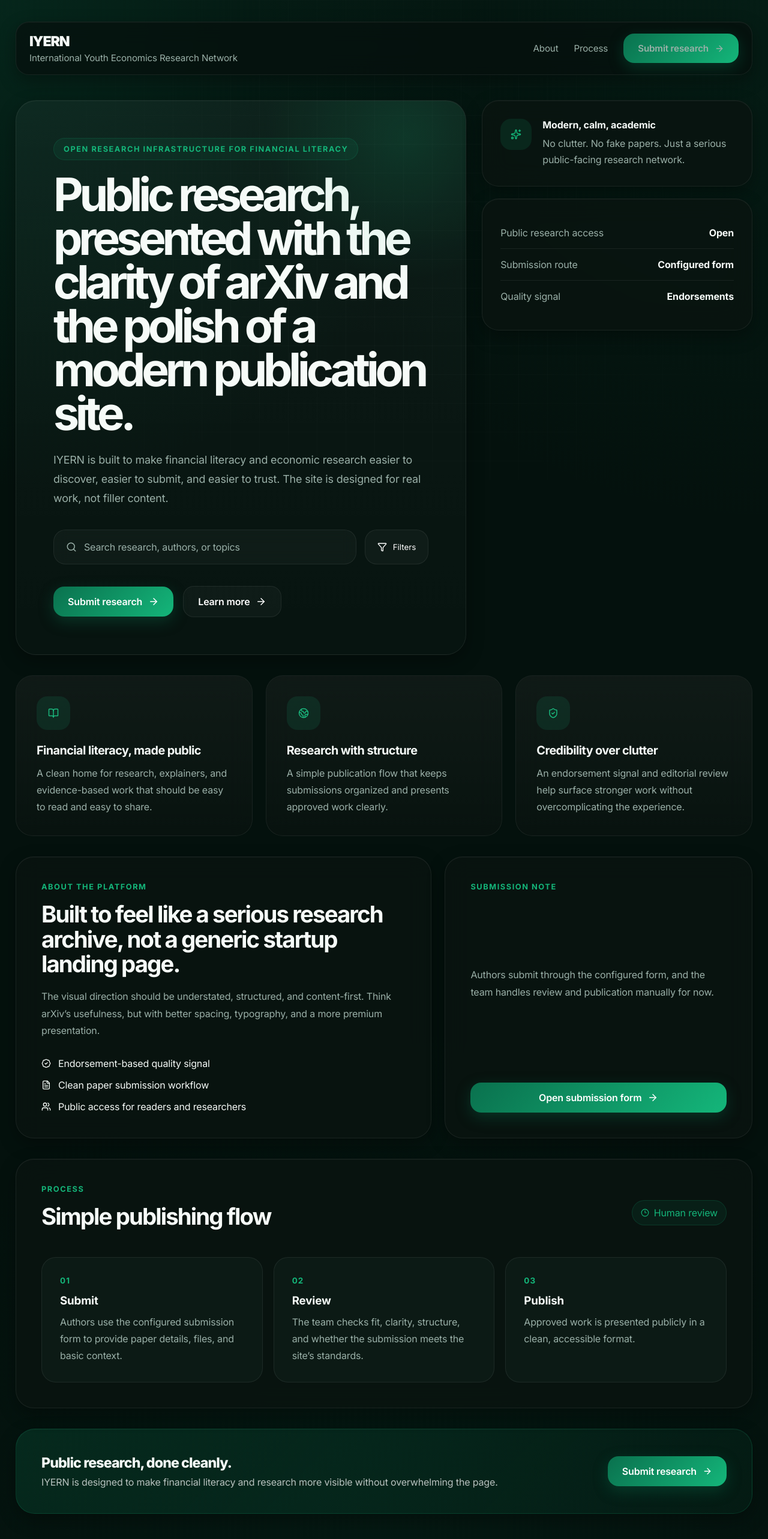
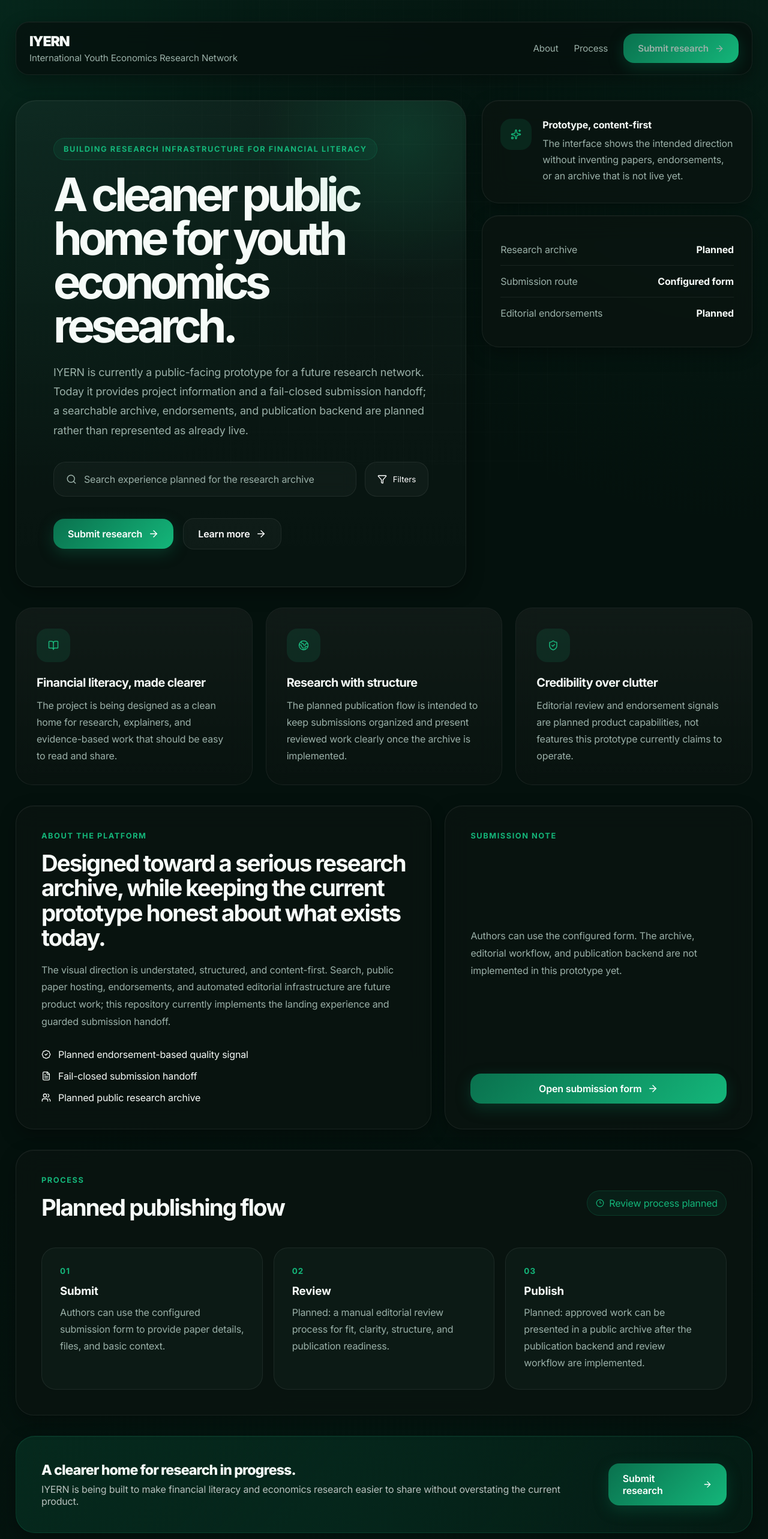
Before and after one commit to build-the-future-11/Iy-ERN, a React (Vite) app: page / in a window 1280 px wide. Shown: the top 2566 px of the page at 60% size. Built offline with nearby package versions, Linux system fonts and the light colour scheme; no server answers.

Commit message:
fix: align landing claims with implemented product

```diff
--- a/src/App.jsx
+++ b/src/App.jsx
@@ -37,28 +37,28 @@ function SubmissionAction({ className, children }) {
 }
 
 const stats = [
-  { label: 'Public research access', value: 'Open' },
+  { label: 'Research archive', value: 'Planned' },
   { label: 'Submission route', value: SUBMISSION_FORM_URL ? 'Configured form' : 'Not configured' },
-  { label: 'Quality signal', value: 'Endorsements' },
+  { label: 'Editorial endorsements', value: 'Planned' },
 ]
 
 const pillars = [
   {
-    title: 'Financial literacy, made public',
+    title: 'Financial literacy, made clearer',
     text:
-      'A clean home for research, explainers, and evidence-based work that should be easy to read and easy to share.',
+      'The project is being designed as a clean home for research, explainers, and evidence-based work that should be easy to read and share.',
     icon: BookOpen,
   },
   {
     title: 'Research with structure',
     text:
-      'A simple publication flow that keeps submissions organized and presents approved work clearly.',
+      'The planned publication flow is intended to keep submissions organized and present reviewed work clearly once the archive is implemented.',
     icon: Globe2,
   },
   {
     title: 'Credibility over clutter',
     text:
-      'An endorsement signal and editorial review help surface stronger work without overcomplicating the experience.',
+      'Editorial review and endorsement signals are planned product capabilities, not features this prototype currently claims to operate.',
     icon: ShieldCheck,
   },
 ]
@@ -67,17 +67,19 @@ const process = [
   {
     step: '01',
     title: 'Submit',
-    text: 'Authors use the configured submission form to provide paper details, files, and basic context.',
+    text: SUBMISSION_FORM_URL
+      ? 'Authors can use the configured submission form to provide paper details, files, and basic context.'
+      : 'A submission handoff can be enabled once a real reviewed HTTPS form destination is configured.',
   },
   {
     step: '02',
     title: 'Review',
-    text: 'The team checks fit, clarity, structure, and whether the submission meets the site’s standards.',
+    text: 'Planned: a manual editorial review process for fit, clarity, structure, and publication readiness.',
   },
   {
     step: '03',
     title: 'Publish',
-    text: 'Approved work is presented publicly in a clean, accessible format.',
+    text: 'Planned: approved work can be presented in a public archive after the publication backend and review workflow are implemented.',
   },
 ]
 
@@ -103,19 +105,19 @@ function App() {
 
       <section className="hero">
         <div className="hero-main">
-          <p className="eyebrow">Open research infrastructure for financial literacy</p>
-          <h1>Public research, presented with the clarity of arXiv and the polish of a modern publication site.</h1>
+          <p className="eyebrow">Building research infrastructure for financial literacy</p>
+          <h1>A cleaner public home for youth economics research.</h1>
           <p className="lede">
-            IYERN is built to make financial literacy and economic research easier to discover, easier to submit, and easier to trust.
-            The site is designed for real work, not filler content.
+            IYERN is currently a public-facing prototype for a future research network. Today it provides project information and a fail-closed
+            submission handoff; a searchable archive, endorsements, and publication backend are planned rather than represented as already live.
           </p>
 
           <div className="search-shell" aria-hidden="true">
             <div className="search-box">
               <Search size={18} />
-              <span>Search research, authors, or topics</span>
+              <span>Search experience planned for the research archive</span>
             </div>
-            <button className="filter-button" type="button">
+            <button className="filter-button" type="button" disabled>
               <Filter size={16} />
               Filters
             </button>
@@ -137,8 +139,8 @@ function App() {
               <Sparkles size={18} />
             </div>
             <div>
-              <div className="info-title">Modern, calm, academic</div>
-              <p>No clutter. No fake papers. Just a serious public-facing research network.</p>
+              <div className="info-title">Prototype, content-first</div>
+              <p>The interface shows the intended direction without inventing papers, endorsements, or an archive that is not live yet.</p>
             </div>
           </div>
 
@@ -168,24 +170,24 @@ function App() {
       <section id="about" className="layout-split">
         <article className="panel">
           <div className="section-label">About the platform</div>
-          <h2>Built to feel like a serious research archive, not a generic startup landing page.</h2>
+          <h2>Designed toward a serious research archive, while keeping the current prototype honest about what exists today.</h2>
           <p>
-            The visual direction should be understated, structured, and content-first. Think arXiv’s usefulness,
-            but with better spacing, typography, and a more premium presentation.
+            The visual direction is understated, structured, and content-first. Search, public paper hosting, endorsements, and automated editorial
+            infrastructure are future product work; this repository currently implements the landing experience and guarded submission handoff.
           </p>
 
           <div className="mini-list">
             <div className="mini-item">
               <BadgeCheck size={16} />
-              <span>Endorsement-based quality signal</span>
+              <span>Planned endorsement-based quality signal</span>
             </div>
             <div className="mini-item">
               <FileText size={16} />
-              <span>Clean paper submission workflow</span>
+              <span>Fail-closed submission handoff</span>
             </div>
             <div className="mini-item">
               <Users size={16} />
-              <span>Public access for readers and researchers</span>
+              <span>Planned public research archive</span>
             </div>
           </div>
         </article>
@@ -194,7 +196,7 @@ function App() {
           <div className="section-label">Submission note</div>
           <p>
             {SUBMISSION_FORM_URL
-              ? 'Authors submit through the configured form, and the team handles review and publication manually for now.'
+              ? 'Authors can use the configured form. The archive, editorial workflow, and publication backend are not implemented in this prototype yet.'
               : 'The submission form has not been configured yet. The site does not route authors to a placeholder or guessed destination.'}
           </p>
           <SubmissionAction className="button primary full">
@@ -207,11 +209,11 @@ function App() {
         <div className="section-head">
           <div>
             <div className="section-label">Process</div>
-            <h2>Simple publishing flow</h2>
+            <h2>Planned publishing flow</h2>
           </div>
           <div className="process-tag">
             <Clock3 size={14} />
-            Human review
+            Review process planned
           </div>
         </div>
 
@@ -228,8 +230,8 @@ function App() {
 
       <footer className="footer">
         <div>
-          <div className="footer-title">Public research, done cleanly.</div>
-          <p>IYERN is designed to make financial literacy and research more visible without overwhelming the page.</p>
+          <div className="footer-title">A clearer home for research in progress.</div>
+          <p>IYERN is being built to make financial literacy and economics research easier to share without overstating the current product.</p>
         </div>
         <SubmissionAction className="submit-link">
           Submit research <ArrowRight size={16} />
```
